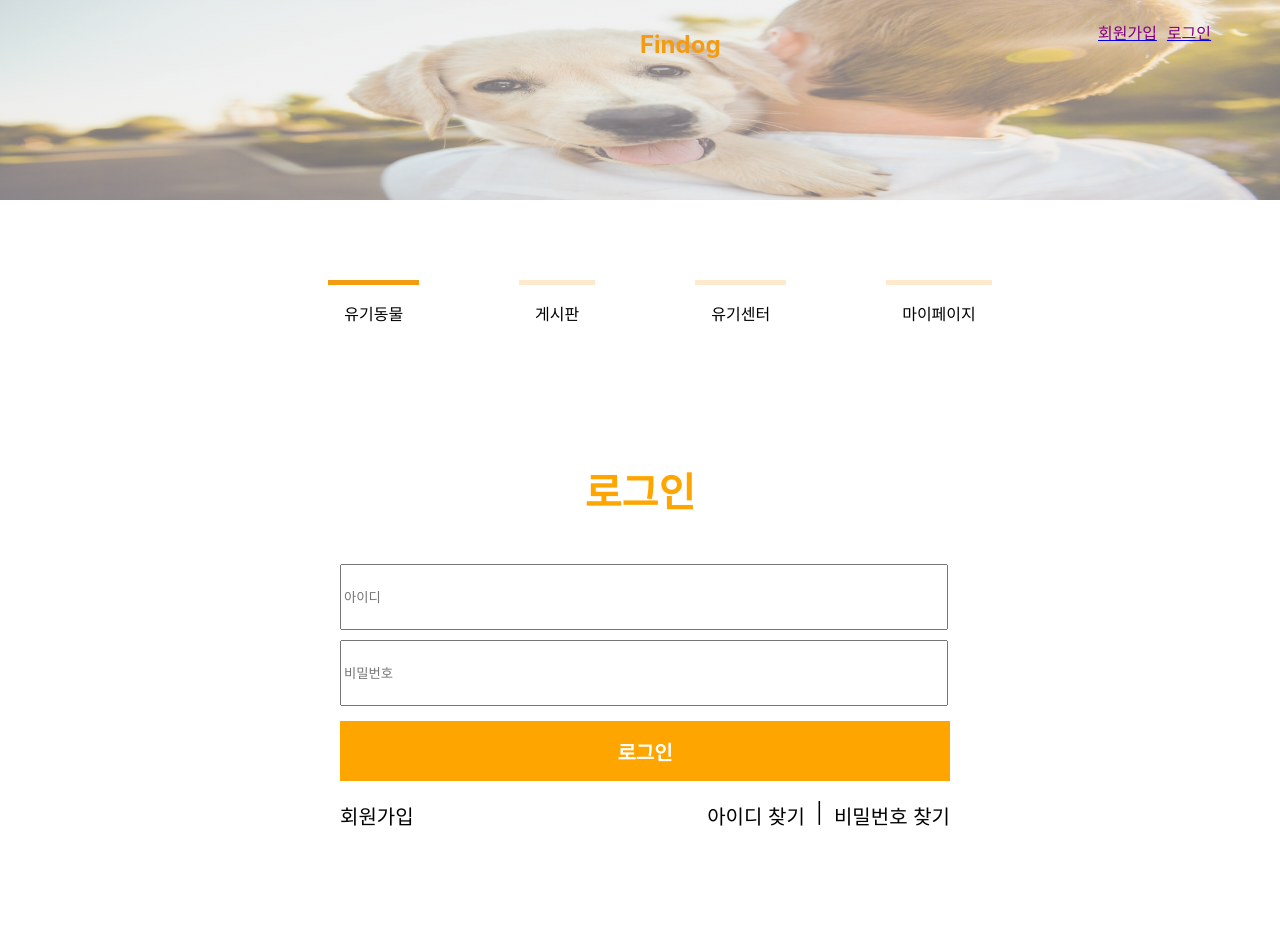
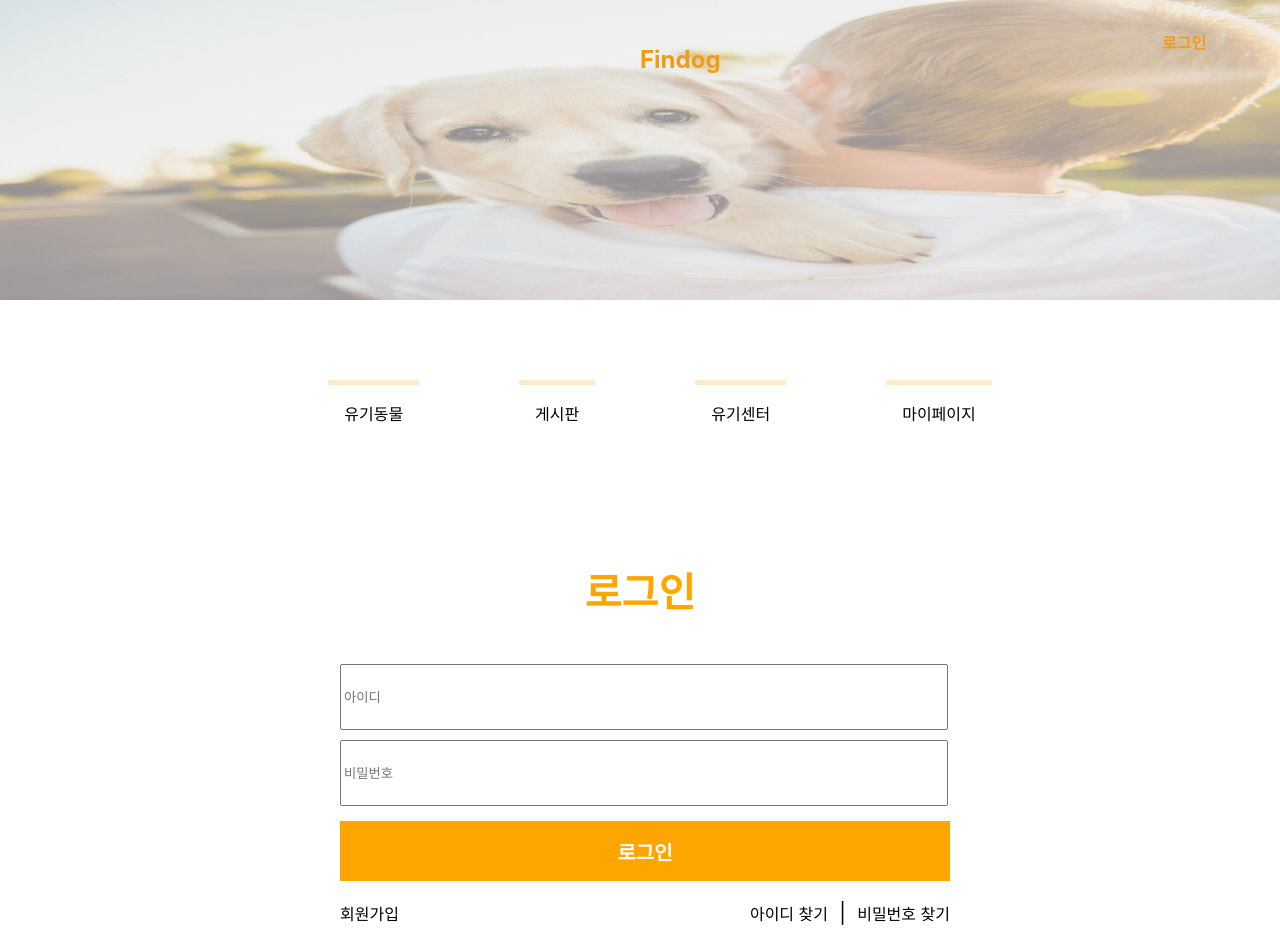
Before and after one commit to jyeonpark/Findog_Front, a React (Create React App) app: page /login in a window 1280 px wide. Shown: the top 952 px of the page. Built offline with nearby package versions, Linux system fonts and the light colour scheme.

Commit message:
feat: 컴포넌트끼리 데이터 전달해서 tab 이동
useState, useEffet로 탭 이동 시 state 관리
회원가입,로그인 이동 시 현재 탭 비활성화

```diff
--- a/src/App.js
+++ b/src/App.js
@@ -1,4 +1,4 @@
-import React, { Component } from "react";
+import React, { Component, useState } from "react";
 import { BrowserRouter, Routes, Route } from "react-router-dom";
 import "./App.css";
 import Header from "./components/Header";
@@ -12,11 +12,21 @@ import MyPage from "./pages/MyPage";
 import Board from "./pages/Board";
 
 function App() {
+  const [tabMenu, setTabMenu] = useState(0);
+  console.log(tabMenu);
+
+  const tabMenuChange = (tabMenu) => {
+    setTabMenu(tabMenu);
+    console.log(tabMenu);
+    console.log("tab menu 바뀜");
+  };
+
+
   return (
     <div className="App">
       <BrowserRouter>
-        <Header />
-        <Tab />
+        <Header tabMenu={tabMenu} tabMenuChange={tabMenuChange} />
+        <Tab tabMenu={tabMenu} tabMenuChange={tabMenuChange} />
         <Routes>
           <Route path="/" element={<AbandonedAnimal />}></Route>
           <Route path="/board" element={<Board />}></Route>
--- a/src/components/Header.js
+++ b/src/components/Header.js
@@ -2,15 +2,33 @@ import React, { Component } from "react";
 import { Link } from "react-router-dom";
 import "../styles/Header.css";
 
-function Header() {
-  return (
+function Header(props) {
+  function setTabMenu() {
+    props.tabMenuChange(0);
+  }
+
+  return  (
     <div className="Header">
       <div className="Container">
-        <Link to="/signup">
-          <div className="Container-Text">회원가입</div>
-        </Link>
+        {/* <Link to="/signup">
+          <div
+            className="Container-Text"
+            onClick={() => {
+              setTabMenu();
+            }}
+          >
+            회원가입
+          </div>
+        </Link> */}
         <Link to="/login">
-          <div className="Container-Text">로그인</div>
+          <div
+            className="Container-Text"
+            onClick={() => {
+              setTabMenu(0);
+            }}
+          >
+            로그인
+          </div>
         </Link>
       </div>
       <Link to="/">
--- a/src/components/Tab.js
+++ b/src/components/Tab.js
@@ -1,24 +1,29 @@
-import { tab } from "@testing-library/user-event/dist/tab";
-import React, { Component, useState } from "react";
+import React, { Component, useEffect, useState } from "react";
 import "../styles/Tab.css";
 import AbandonedAnimal from "../pages/AbandonedAnimal";
 import Board from "../pages/Board";
 import CenterMap from "../pages/CenterMap";
 import MyPage from "../pages/MyPage";
 import classNames from "classnames";
-import SignUp from "../pages/SignUp";
 
 import { Link } from "react-router-dom";
 
-const tabMenuList = {
-  0: <AbandonedAnimal />,
-  1: <Board />,
-  2: <CenterMap />,
-  3: <MyPage />,
-};
-
 function Tab(props) {
   const [menu, setMenu] = useState(0);
+
+  useEffect(() => {
+    if (props.tabMenu == 0){
+      console.log("useeffect");
+      console.log(props.tabMenu);
+      console.log("\n");
+      setMenu(props.tabMenu);
+    }
+  }, [props.tabMenu]);
+
+  function setTabMenu() {
+    console.log("tabmenuset");
+    props.tabMenuChange(menu);
+  }
 
   return (
     <div className="Tab-Wrap">
@@ -26,9 +31,10 @@ function Tab(props) {
         <ul className="Tab">
           <Link to="/">
             <li
-              className={classNames(Tab, `${menu === 0 ? "active" : ""}`)}
+              className={classNames(Tab, `${menu === 1 ? "active" : ""}`)}
               onClick={() => {
-                setMenu(0);
+                setMenu(() => 1);
+                setTabMenu();
               }}
             >
               유기동물
@@ -36,31 +42,39 @@ function Tab(props) {
           </Link>
           <Link to="/board">
             <li
-              className={classNames(Tab, `${menu === 1 ? "active" : ""}`)}
-              onClick={() => setMenu(1)}
+              className={classNames(Tab, `${menu === 2 ? "active" : ""}`)}
+              onClick={() => {
+                setMenu(() => 2);
+                setTabMenu();
+              }}
             >
               게시판
             </li>
           </Link>
           <Link to="*">
             <li
-              className={classNames(Tab, `${menu === 2 ? "active" : ""}`)}
-              onClick={() => setMenu(2)}
+              className={classNames(Tab, `${menu === 3 ? "active" : ""}`)}
+              onClick={() => {
+                setMenu(() => 3);
+                setTabMenu();
+              }}
             >
               유기센터
             </li>
           </Link>
           <Link to="/mypage">
             <li
-              className={classNames(Tab, `${menu === 3 ? "active" : ""}`)}
-              onClick={() => setMenu(3)}
+              className={classNames(Tab, `${menu === 4 ? "active" : ""}`)}
+              onClick={() => {
+                setMenu(() => 4);
+                setTabMenu();
+              }}
             >
               마이페이지
             </li>
           </Link>
         </ul>
       </div>
-      {/* <div className="Tab-Content">{tabMenuList[menu]}</div> */}
     </div>
   );
 }
--- a/src/pages/Login.js
+++ b/src/pages/Login.js
@@ -1,24 +1,25 @@
-import React, {Component} from "react";
+import React, { Component } from "react";
 import styles from "../styles/Login.module.css";
+import { Link } from "react-router-dom";
 
 export const Login = () => {
   return (
     <div className={styles.container}>
-                <div className={styles.header}>
-                    로그인
-                </div>
+      <div className={styles.header}>로그인</div>
       <div className={styles.boxContainer}>
         <div>
-                        <input className={styles.box} placeholder="아이디"/>
+          <input className={styles.box} placeholder="아이디" />
         </div>
         <div>
-                        <input className={styles.box} placeholder="비밀번호"/>
+          <input className={styles.box} placeholder="비밀번호" />
         </div>
       </div>
       <button className={styles.loginBtn}>로그인</button>
       <div className={styles.bottom}>
-                    <span className={styles.signup}>회원가입</span>
-                    <div className={styles.bottomRight}>
+        <Link to="/signup">
+          <span className={styles.signup} >회원가입</span>
+        </Link>
+        <div className={styles.bottomRight} onClick>
           <div className={styles.idSearch}>아이디 찾기</div>
           <div>&nbsp;&nbsp;|&nbsp;&nbsp;</div>
           <div className={styles.pwSearch}>비밀번호 찾기</div>
@@ -26,6 +27,6 @@ export const Login = () => {
       </div>
     </div>
   );
-}
+};
 
 export default Login;
--- a/src/pages/SignUp.js
+++ b/src/pages/SignUp.js
@@ -1,6 +1,8 @@
 import React, { Component } from "react";
 import styles from "../styles/SignUp.scss";
 import classNames from "classnames";
+import { Link } from "react-router-dom";
+
 
 function SignUp() {
   return (
@@ -53,9 +55,12 @@ function SignUp() {
       </div>
 
       <div className="SignUp-Btn-Wrap">
-        <span className="SignUp-Btn">
-          <button className={classNames("SignUp-Btn", "cancel")}>취소</button>
-        </span>
+        <Link to="/login">
+          <span className="SignUp-Btn">
+            <button className={classNames("SignUp-Btn", "cancel")}>취소</button>
+          </span>
+        </Link>
+
         <span className="SignUp-Btn">
           <button className={classNames("SignUp-Btn", "signUp")}>
             회원가입
--- a/src/styles/Header.css
+++ b/src/styles/Header.css
@@ -1,17 +1,23 @@
 .Header {
   position: relative;
   white-space: nowrap;
-  width: 100vw;
-  height: 200px;
-  max-width: 100%;
+  width: 1000px;
+  min-width: 100%;
+  max-width: 1000%;
+  height: 300px;
+  overflow: visible;
+  text-align: center;
+  object-fit: fill;
+  /* max-width: 100%; */
   background: linear-gradient(
-      rgba(239, 239, 239, 0.5),
-      rgba(239, 239, 239, 0.5)
+      rgba(239, 239, 239, 0.6),
+      rgba(239, 239, 239, 0.6)
     ),
     url("../images/header_dog.jpg");
   background-position: center;
   background-size: cover;
   background-color: rgba(0, 0, 0, 0.3);
+  background-attachment: scroll;
 }
 
 .Header-Text {
@@ -27,11 +33,14 @@
   display: flex;
   position: absolute;
   top: 10%;
-  left: 85%;
+  left: 90%;
   font-weight: 500;
 }
 
 .Container-Text {
   padding-left: 10px;
-  color: purple;
+  font-size: 1rem;
+  font-weight: 1000;
+  display: inline-block;
+  color: rgb(243, 156, 18);
 }
--- a/src/styles/Login.module.css
+++ b/src/styles/Login.module.css
@@ -58,6 +58,28 @@
     font-size: 20px;
     margin-bottom: 300px;
     justify-content: space-between;
+
+}
+
+.signup{
+    font-size: 1rem;
+    font-weight: 300;
+    display: inline-block;
+    color: black;
+}
+
+.idSearch{
+    font-size: 1rem;
+    font-weight: 300;
+    display: inline-block;
+    color: black;
+}
+
+.pwSearch{
+    font-size: 1rem;
+    font-weight: 300;
+    display: inline-block;
+    color: black;
 }
 
 .bottomRight{
--- a/src/styles/SignUp.scss
+++ b/src/styles/SignUp.scss
@@ -106,6 +106,7 @@
   margin-bottom: 300px;
   margin-right: 20px;
   border: none;
+  cursor: pointer;
 
   &.cancel {
     background-color: lightgray;
```
Also changed, not shown: src/styles/Tab.css (+0 -13 lines). Lines whose indentation alone changed are shown as unchanged.
